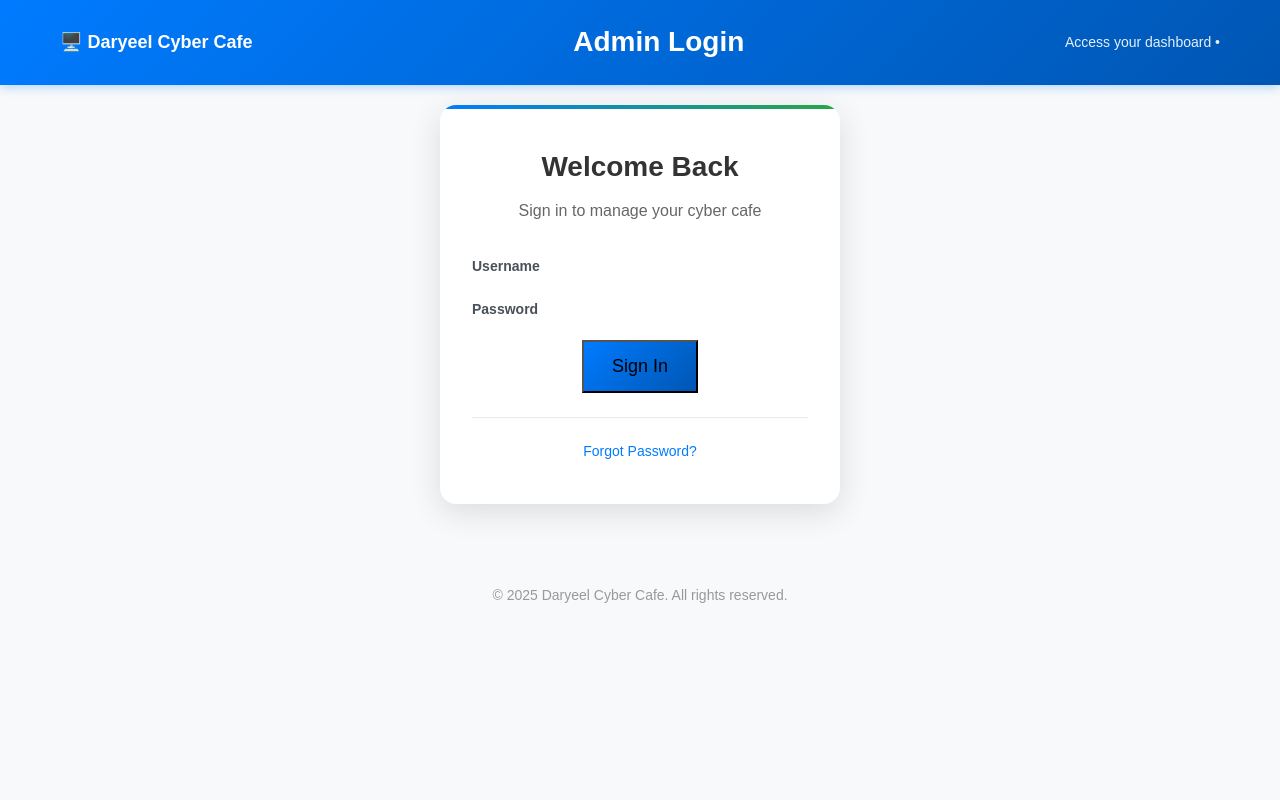
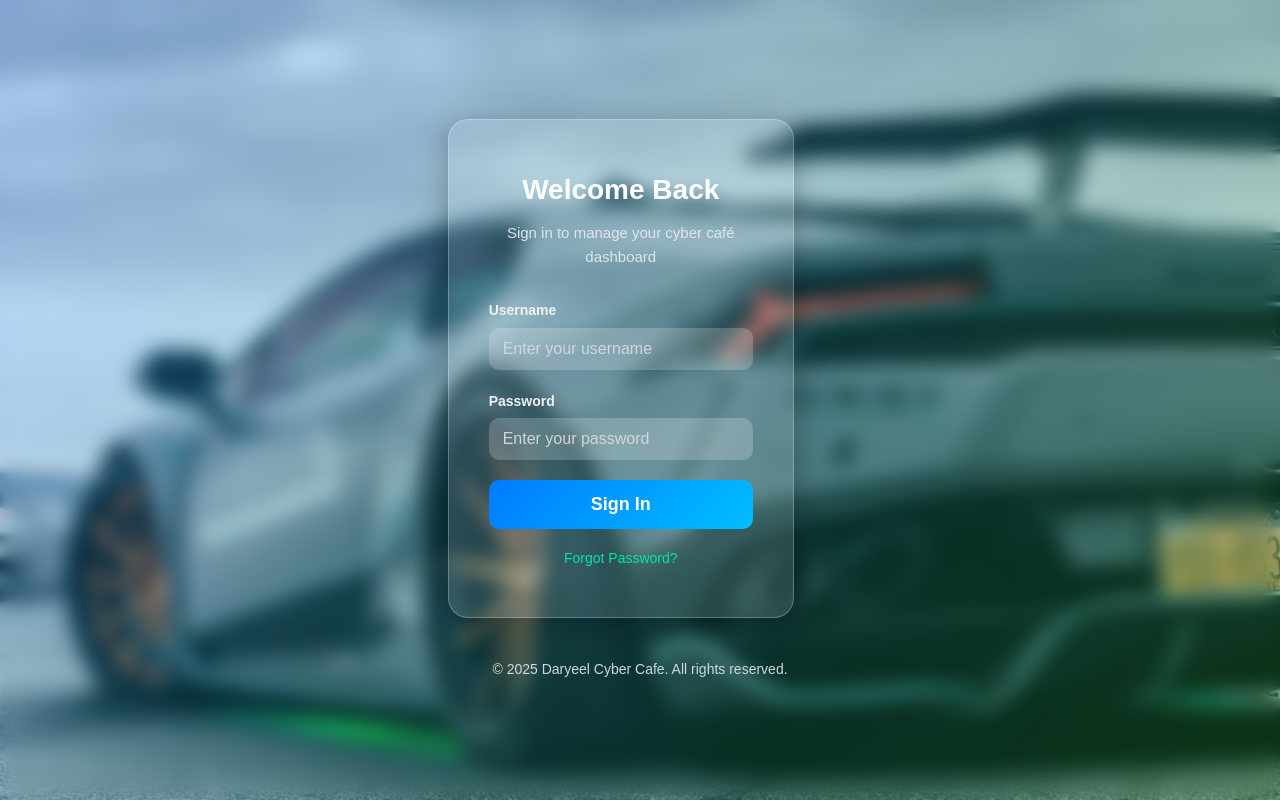
Before and after one commit to Ngangah-01/CyberCafe, a Django app: page / in a window 1280 px wide. Run offline with Django 5.2, Linux system fonts and the light colour scheme.

Commit message:
login styles

```diff
--- a/cyber/cyberapp/static/styles/styles.css
+++ b/cyber/cyberapp/static/styles/styles.css
@@ -348,48 +348,51 @@
   display: none;
 }
 
-/* Additions to static/styles/styles.css */
+/* Login Page */
 
-/* Login Page Specific */
-.login-card {
-  background: white;
-  border-radius: 16px;
-  /* Slightly more rounded for welcoming feel */
-  padding: 40px 32px;
-  max-width: 400px;
-  /* Compact for login */
-  margin: 0 auto;
-  box-shadow: 0 8px 32px rgba(0, 0, 0, 0.12);
-  /* Deeper shadow for prominence */
-  text-align: center;
-  position: relative;
-  overflow: hidden;
+body {
+  margin: 0;
+  padding: 0;
+  font-family: "Poppins", sans-serif;
+  min-height: 100vh;
+  display: flex;
+  flex-direction: column;
+  justify-content: center;
+  align-items: center;
+  background: linear-gradient(135deg, rgba(0, 123, 255, 0.3), rgba(40, 167, 69, 0.3)),
+              url("../images/bg.jpg") center/cover no-repeat;
+  backdrop-filter: blur(10px);
+  -webkit-backdrop-filter: blur(10px);
 }
 
-.login-card::before {
-  content: '';
-  position: absolute;
-  top: 0;
-  left: 0;
-  width: 100%;
-  height: 4px;
-  background: linear-gradient(90deg, #007bff, #28a745);
-  /* Blue-green accent bar */
+/* === Login Wrapper === */
+.login-wrapper {
+  background: rgba(255, 255, 255, 0.12);
+  backdrop-filter: blur(12px);
+  -webkit-backdrop-filter: blur(12px);
+  border-radius: 20px;
+  padding: 48px 40px;
+  max-width: 420px;
+  width: 90%;
+  text-align: center;
+  color: #fff;
+  border: 1px solid rgba(255, 255, 255, 0.25);
+  box-shadow: 0 8px 32px rgba(0, 0, 0, 0.3);
 }
 
-.login-card h2 {
-  margin-bottom: 8px;
-  color: #333;
+.login-wrapper h1 {
   font-size: 28px;
   font-weight: 700;
+  margin-bottom: 8px;
 }
 
-.login-subtitle {
-  margin-bottom: 32px;
-  color: #666;
-  font-size: 16px;
+.subtitle {
+  font-size: 15px;
+  color: #dfe6eb;
+  margin-bottom: 30px;
 }
 
+/* === Form Elements === */
 .form-group {
   margin-bottom: 20px;
   text-align: left;
@@ -397,82 +400,93 @@
 
 .form-group label {
   display: block;
+  color: #f1f1f1;
+  font-weight: 600;
   margin-bottom: 6px;
-  font-weight: 600;
-  color: #495057;
   font-size: 14px;
 }
 
+.form-group input {
+  width: 100%;
+  padding: 12px 14px;
+  border-radius: 10px;
+  border: none;
+  background: rgba(255, 255, 255, 0.2);
+  color: #fff;
+  font-size: 16px;
+  outline: none;
+  transition: all 0.3s ease;
+}
+
+.form-group input::placeholder {
+  color: #d0d7da;
+}
+
+.form-group input:focus {
+  background: rgba(255, 255, 255, 0.3);
+  box-shadow: 0 0 0 2px rgba(0, 123, 255, 0.5);
+}
+
+/* === Button === */
 .login-btn {
-  background: linear-gradient(135deg, #007bff, #0056b3) !important;
+  background: linear-gradient(135deg, #007bff, #00bfff);
+  border: none;
+  color: #fff;
+  padding: 14px 28px;
   font-size: 18px;
-  /* Larger for emphasis */
-  padding: 14px 28px !important;
-  /* Taller button */
+  border-radius: 10px;
+  width: 100%;
+  cursor: pointer;
+  font-weight: 600;
+  transition: all 0.3s ease;
 }
 
 .login-btn:hover {
-  transform: translateY(-3px) !important;
-  /* Extra lift */
-  box-shadow: 0 6px 20px rgba(0, 123, 255, 0.4) !important;
+  transform: translateY(-3px);
+  box-shadow: 0 8px 24px rgba(0, 123, 255, 0.4);
 }
 
-/* Password visibility toggle (optional enhancement) */
-.form-group .password-toggle {
-  position: absolute;
-  right: 12px;
-  top: 50%;
-  transform: translateY(-50%);
-  background: none;
-  border: none;
-  cursor: pointer;
-  color: #999;
-}
-
-/* Login Footer */
-.login-footer {
-  margin-top: 24px;
-  padding-top: 20px;
-  border-top: 1px solid #e9ecef;
-}
-
+/* === Links and Footer === */
 .forgot-link {
-  color: #007bff;
+  display: block;
+  margin-top: 18px;
+  color: #00e6a1;
+  font-size: 14px;
   text-decoration: none;
-  font-size: 14px;
-  transition: color 0.3s;
+  transition: 0.3s;
 }
 
 .forgot-link:hover {
-  color: #0056b3;
+  color: #00ffa8;
   text-decoration: underline;
 }
 
-/* App Footer (global, subtle) */
-.app-footer {
+.footer {
+  margin-top: 40px;
+  color: #cfd8dc;
+  font-size: 14px;
   text-align: center;
-  padding: 20px;
-  color: #999;
-  font-size: 14px;
-  background: #f8f9fa;
-  margin-top: 40px;
 }
 
-/* Responsive */
+.error-msg {
+  color: #ffb3b3;
+  margin-bottom: 10px;
+  font-size: 14px;
+}
+
+/* === Responsive === */
 @media (max-width: 768px) {
-  .login-card {
-    margin: 0 20px;
-    padding: 32px 24px;
+  .login-wrapper {
+    padding: 35px 28px;
   }
-
-  .login-card h2 {
+  .login-wrapper h1 {
     font-size: 24px;
   }
-
-  .login-subtitle {
+  .subtitle {
     font-size: 14px;
   }
 }
+
 
 /* Responsive */
 @media (max-width: 768px) {
--- a/cyber/cyberapp/templates/login.html
+++ b/cyber/cyberapp/templates/login.html
@@ -10,46 +10,44 @@
 </head>
 
 <body>
-    <header class="header">
-        <div class="header-content">
-            <div class="logo">🖥️ Daryeel Cyber Cafe</div>
-            <h1>Admin Login</h1>
-            <div class="user-info">Access your dashboard • {{ now|date:"M d, Y" }}</div>
-            <!-- Optional: Pass 'now' from view -->
-        </div>
-    </header>
+    <main class="login-container">
+        <section class="login-wrapper">
+            <h1>Welcome Back</h1>
+            <p class="subtitle">Sign in to manage your cyber café dashboard</p>
+
+            {% if error %}
+            <p class="error-msg">{{ error }}</p>
+            {% endif %}
 
             {% if messages %}
             <ul class="messages">
                 {% for message in messages %}
-        <li class="alert alert-{% if message.tags %}{{ message.tags }}{% else %}danger{% endif %}">{{ message }}</li>
+                <li class="alert alert-{% if message.tags %}{{ message.tags }}{% else %}danger{% endif %}">{{ message }}
+                </li>
                 {% endfor %}
             </ul>
             {% endif %}
 
-    <main class="main-content">
-        <section class="login-card">
-            <h2>Welcome Back</h2>
-            <p class="login-subtitle">Sign in to manage your cyber cafe</p>
-            <form method="POST">
+            <form method="POST" class="login-form">
                 {% csrf_token %}
                 <div class="form-group">
-                    <label for="{{ form.username.id_for_label }}">Username</label>
-                    {{ form.username }}
+                    <label for="username">Username</label>
+                    <input type="text" id="username" name="username" placeholder="Enter your username" required />
                 </div>
+
                 <div class="form-group">
-                    <label for="{{ form.password.id_for_label }}">Password</label>
-                    {{ form.password }}
+                    <label for="password">Password</label>
+                    <input type="password" id="password" name="password" placeholder="Enter your password" required />
                 </div>
-                <button type="submit" class="form-submit-btn login-btn">Sign In</button>
+
+                <button type="submit" class="login-btn">Sign In</button>
             </form>
-            <div class="login-footer">
+
             <a href="#" class="forgot-link">Forgot Password?</a>
-            </div>
         </section>
     </main>
 
-    <footer class="app-footer">
+    <footer class="footer">
         <p>&copy; 2025 Daryeel Cyber Cafe. All rights reserved.</p>
     </footer>
 </body>
```
Lines whose indentation alone changed are shown as unchanged.
